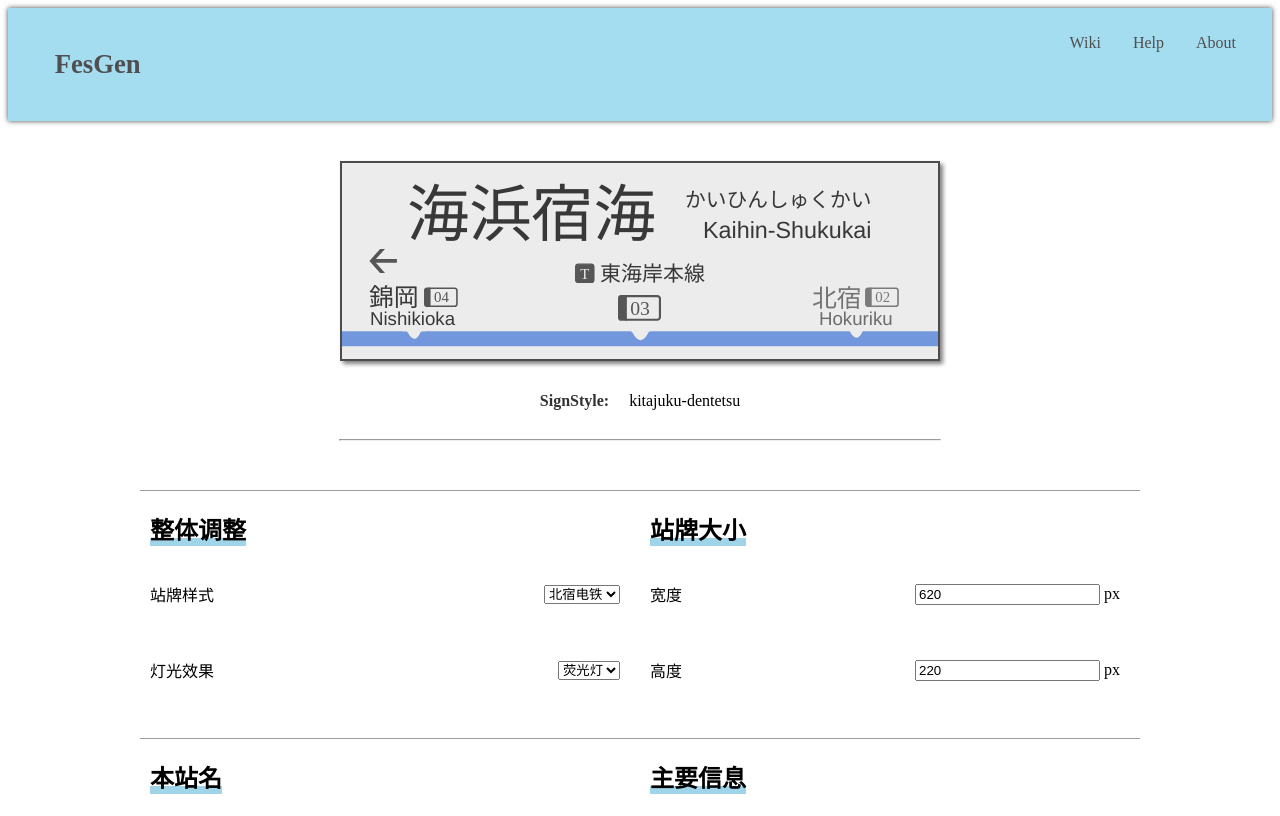
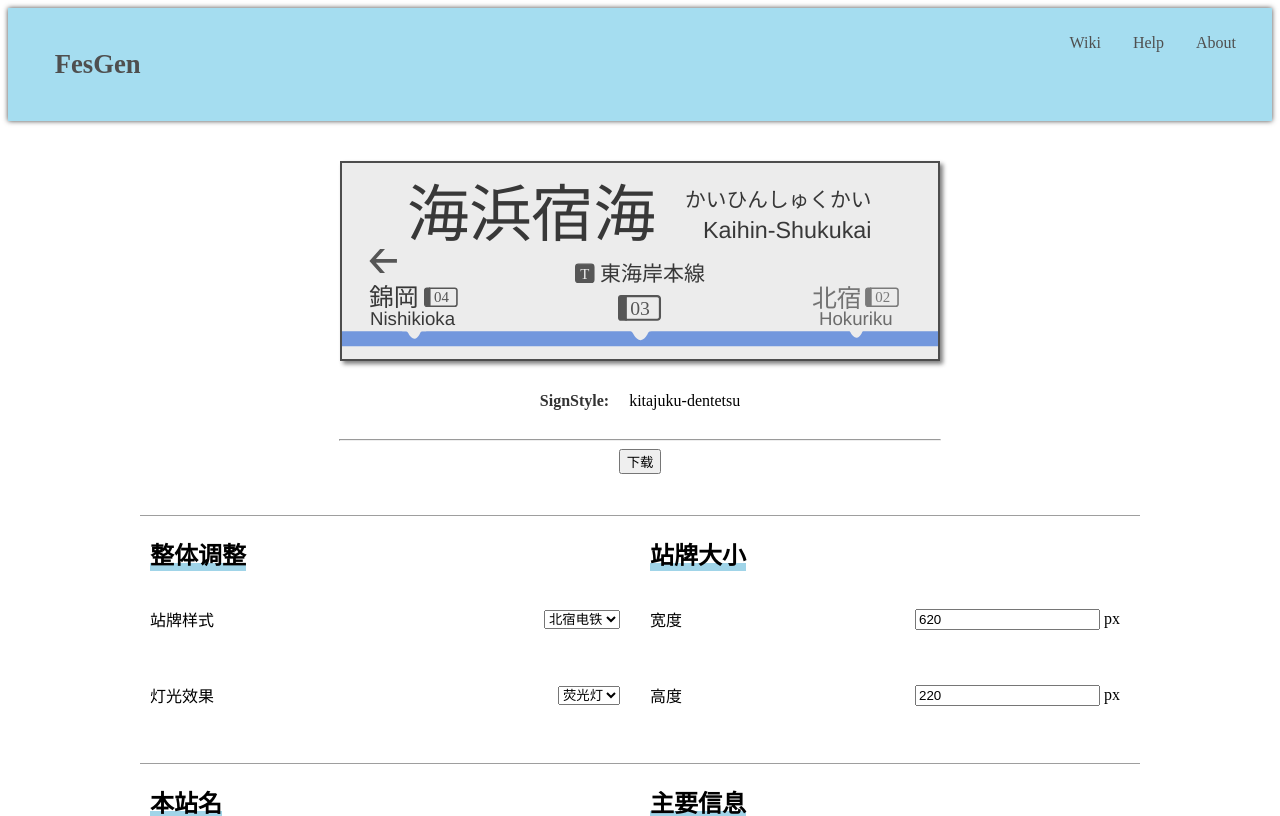
Before and after one commit to Team-Cenlinc/FesGen, a Vue app: page / in a window 1280 px wide. Shown: the top 816 px of the page. Built offline with nearby package versions, Linux system fonts and the light colour scheme; the HTML template or start-up script is replaced by a standard one.

Commit message:
Add button for download

```diff
--- a/src/components/sign.vue
+++ b/src/components/sign.vue
@@ -8,6 +8,7 @@
       <p>{{ this.signStyle || '你尚未选择'}}</p>
     </div>
     <hr/>
+    <button>下载</button>
     <div class="data">
       <p v-show="false">{{ this.signInfo || 'NO'}}</p>
     </div>
```
